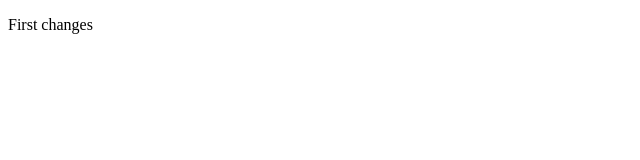
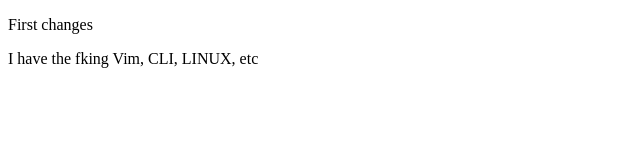
Before and after one commit to Maxim-Chan/-Projects, a plain HTML site: page Violetta/violetta.html in a window 1280 px wide. Shown: the whole page, without its empty margins (0-640 px from the left). Drawn offline with Linux system fonts and the light colour scheme.

Commit message:
violetta.html + complainings

```diff
--- a/Violetta/violetta.html
+++ b/Violetta/violetta.html
@@ -7,5 +7,6 @@
 </head>
 <body>
     <p>First changes</p>
+    <p>I have the fking Vim, CLI, LINUX, etc</p>
 </body>
 </html>
```
